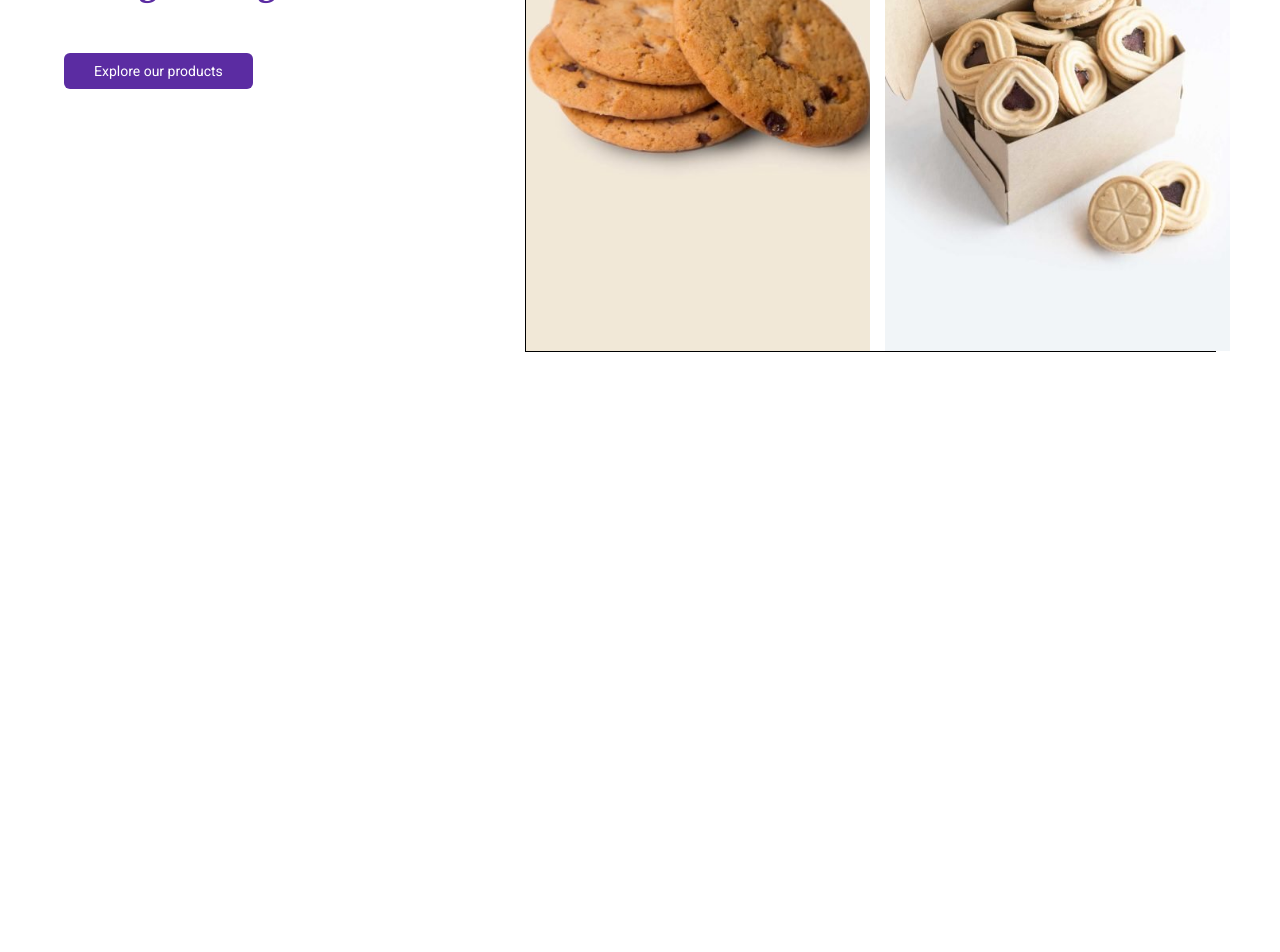
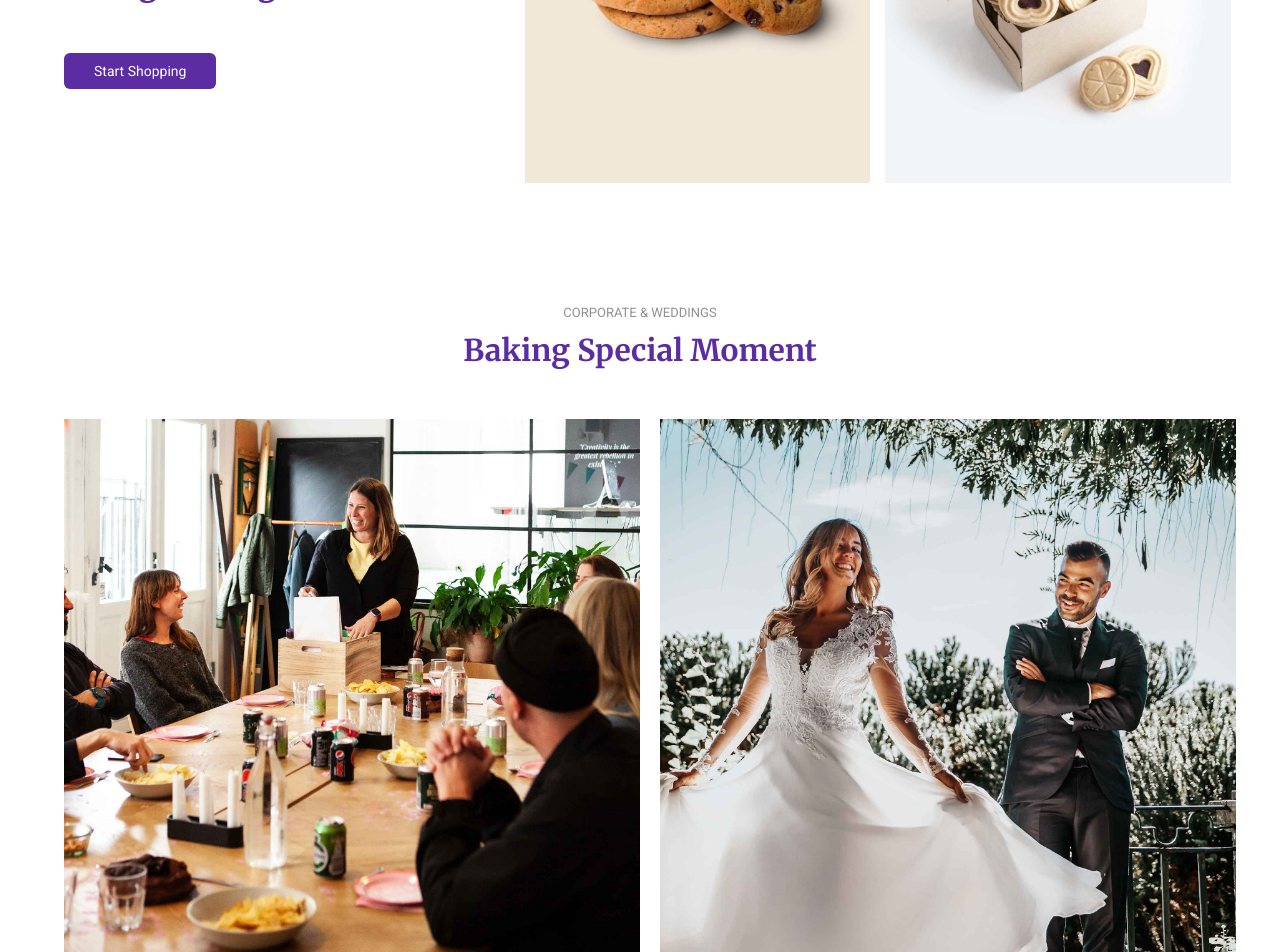
Before and after one commit to Osnago-L/proj-html-vuejs, a Vue app: page / in a window 1280 px wide. Shown: the part 1098-2050 px from the top of the page. Before the commit the page ends 1450 px from the top, so only its background shows below. Built offline with nearby package versions, Linux system fonts and the light colour scheme.

Commit message:
wedding-corporate section style end

```diff
--- a/src/assets/style/global.scss
+++ b/src/assets/style/global.scss
@@ -23,3 +23,24 @@
 
 
 // GLOBAL
+
+.button-purple{
+    border: none;
+    border-radius: 6px 6px;
+    background-color: $daisy-bush;
+    padding: 10px 30px;
+    font-size: 14px;
+    font-family: 'Roboto', sans-serif;
+    color: white;
+    cursor: pointer;
+}
+.button-white{
+    border: none;
+    border-radius: 6px 6px;
+    background-color: white;
+    padding: 10px 30px;
+    font-size: 14px;
+    font-family: 'Roboto', sans-serif;
+    color: $daisy-bush;
+    cursor: pointer;
+}
--- a/src/components/macro/Header.vue
+++ b/src/components/macro/Header.vue
@@ -4,7 +4,7 @@
     <div class=" jumbo container">
       <div class="jumbo-text">
         <span>Fresh & Tasty Bakery Every Day</span>
-        <h1 class="title">The Perfect Fresh Bread</h1>
+        <h1>The Perfect Fresh Bread</h1>
         <p>Lorem ipsum dolor sit amet consectetur adipisicing elit. Omnis nemo similique soluta officiis.</p>
         <button>Explore our products</button>
       </div>
@@ -51,7 +51,7 @@ export default {
     color: #929295;
     font-family: 'Roboto', sans-serif;
   }
-  &>.title{
+  &>h1{
     font-size: 50px;
     color: $daisy-bush;
     margin: 20px 0;
--- a/src/components/macro/Main.vue
+++ b/src/components/macro/Main.vue
@@ -1,15 +1,19 @@
 <template>
   <div class="main">
     <Products/>
+    <Weddings/>
   </div>
 </template>
 
 <script>
 import Products from "../sections/Products.vue";
+import Weddings from "../sections/Weddings.vue";
+
 export default {
     name: "Main",
     components:{
       Products,
+      Weddings
     }
 }
 </script>
--- a/src/components/sections/Products.vue
+++ b/src/components/sections/Products.vue
@@ -2,8 +2,8 @@
   <div class="products container">
       <div class="text">
         <span>Our Products</span>
-        <h1 class="title">All our delectable pastries are backed fresh in our Kitchen very morning, and are made with all-natural, all organic ingredients.</h1>
-        <button>Explore our products</button>
+        <h1>All our delectable pastries are backed fresh in our Kitchen very morning, and are made with all-natural, all organic ingredients.</h1>
+        <button class="button-purple">Start Shopping</button>
       </div>
       <div class="slideshow">
           <div class="img-container">
@@ -23,7 +23,6 @@ export default {
 <style lang="scss" scoped>
 @import "../../assets/style/partial/variables.scss";
 .products{
-    height: 750px;
     padding-top: 140px;
     display: flex;
     justify-content: space-between;
@@ -38,7 +37,7 @@ export default {
     color: #929295;
     font-family: 'Roboto', sans-serif;
   }
-  &>.title{
+  &>h1{
     font-size: 30px;
     color: $daisy-bush;
     margin-top: 15px;
@@ -46,22 +45,12 @@ export default {
     font-family: 'Merriweather', serif;
 
   }
-  &>button{
-    border: none;
-    border-radius: 6px 6px;
-    background-color: $daisy-bush;
-    padding: 10px 30px;
-    font-size: 14px;
-    font-family: 'Roboto', sans-serif;
-    color: white;
-    cursor: pointer;
-  }
+
 }
 .slideshow{
     width: 60%;
     display: flex;
     justify-content: end;
-    border: 1px solid black;
 
     .img-container{
         width:100%;
--- a/src/components/sections/Weddings.vue
+++ b/src/components/sections/Weddings.vue
@@ -1,6 +1,11 @@
 <template>
-  <div class="weddings">
-
+  <div class="weddings container">
+      <span>Corporate & Weddings</span>
+      <h1>Baking Special Moment</h1>
+      <div class="wedding-images">
+          <img src="..\..\assets\img\corporate-bg.jpg" alt="">
+          <img src="..\..\assets\img\wedding-bg.jpg" alt="">
+      </div>
   </div>
 </template>
 
@@ -11,5 +16,35 @@ export default {
 </script>
 
 <style lang="scss" scoped>
+@import "../../assets/style/partial/variables.scss";
+.weddings{
+    padding-top: 120px;
+    text-align: center;
+
+    &>span{
+    font-size: 13px;
+    text-transform: uppercase;
+    color: #929295;
+    font-family: 'Roboto', sans-serif;
+    }
+
+    &>h1{
+    font-size: 30px;
+    color: $daisy-bush;
+    margin-top: 10px;
+    margin-bottom: 50px;
+    font-family: 'Merriweather', serif;
+    }
+
+    .wedding-images{
+        display: flex;
+        gap: 20px;
+
+        img{
+            width: 50%;
+        }
+    }
+}
+
 
 </style>
```
Also changed, not shown: src/assets/img/corporate-bg.jpg (added).
